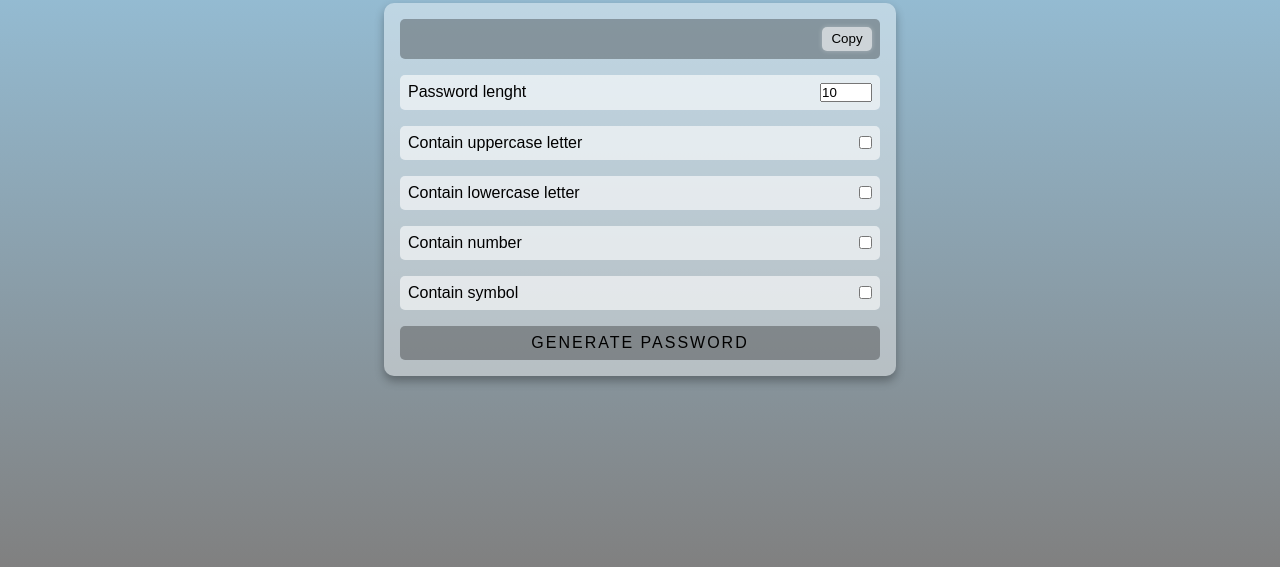
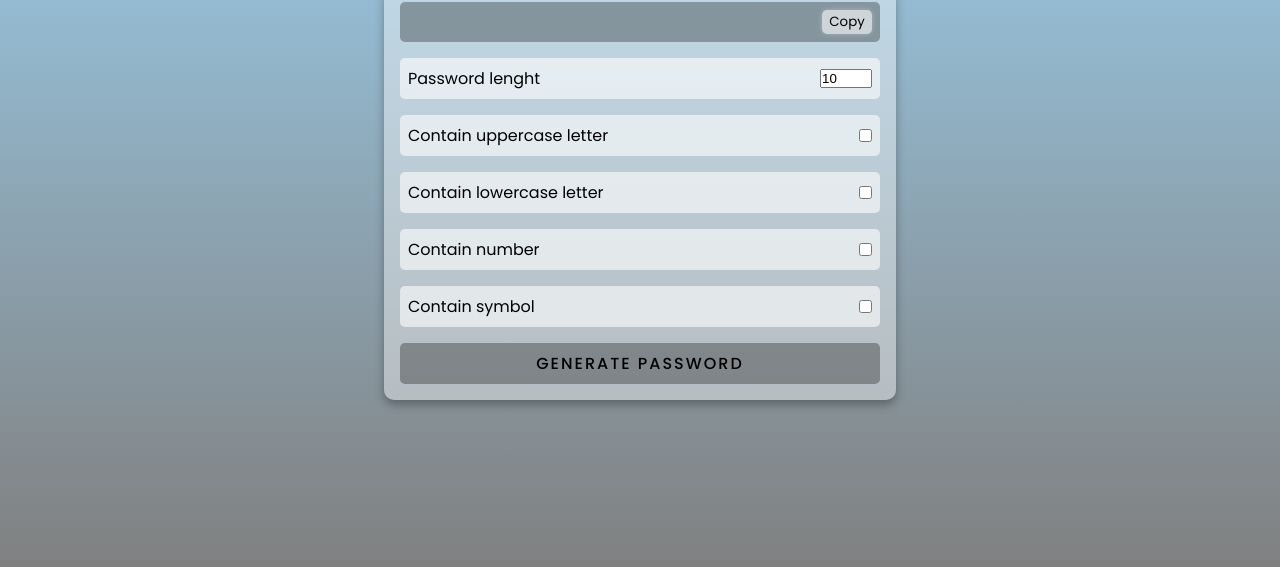
Before and after one commit to Hemdee1/Password-Generator, a plain HTML site: page index.html in a window 1280 px wide. Shown: the part 233-800 px from the top of the page. Drawn offline with Linux system fonts and the light colour scheme.

Commit message:
update font

```diff
--- a/style.css
+++ b/style.css
@@ -1,3 +1,5 @@
+@import url("https://fonts.googleapis.com/css2?family=Berkshire+Swash&family=Poppins:ital,wght@0,100;0,200;0,300;0,400;0,500;0,600;0,700;0,800;0,900;1,100;1,200;1,300;1,400;1,500;1,600;1,700;1,800;1,900&display=swap");
+
 * {
   padding: 0;
   margin: 0;
```
